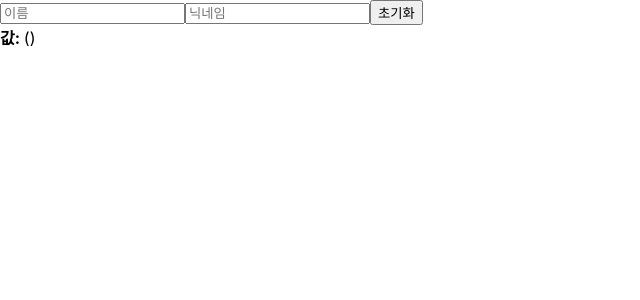
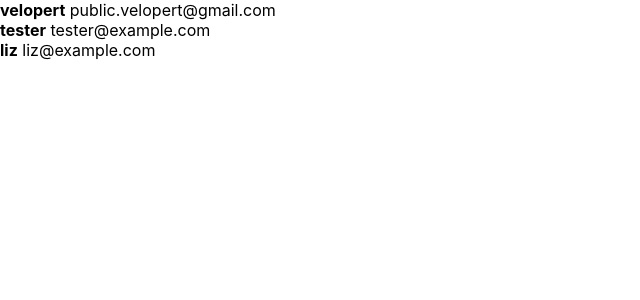
Before and after one commit to cozups/FE_practice, a React (Create React App) app in the folder velopert-React/begin-react/: page / in a window 1280 px wide. Shown: the top 300 px of the page, without its empty margins (0-640 px from the left). Built offline with nearby package versions, Linux system fonts and the light colour scheme.

Commit message:
배열 렌더링

```diff
--- a/velopert-React/begin-react/src/App.js
+++ b/velopert-React/begin-react/src/App.js
@@ -1,9 +1,9 @@
-import InputSample from './Components/InputSample';
+import UserList from './Components/UserList';
 
 function App() {
   return (
     <div className="App">
-      <InputSample />
+      <UserList />
     </div>
   );
 }
--- /dev/null
+++ b/velopert-React/begin-react/src/Components/UserList.js
@@ -0,0 +1,39 @@
+import React from 'react';
+
+function User({ user }) {
+  return (
+    <div>
+      <b>{user.username}</b> <span>{user.email}</span>
+    </div>
+  );
+}
+
+function UserList() {
+  const users = [
+    {
+      id: 1,
+      username: 'velopert',
+      email: 'public.velopert@gmail.com',
+    },
+    {
+      id: 2,
+      username: 'tester',
+      email: 'tester@example.com',
+    },
+    {
+      id: 3,
+      username: 'liz',
+      email: 'liz@example.com',
+    },
+  ];
+
+  return (
+    <div>
+      {users.map((user) => (
+        <User user={user} key={user.id} />
+      ))}
+    </div>
+  );
+}
+
+export default UserList;
```
